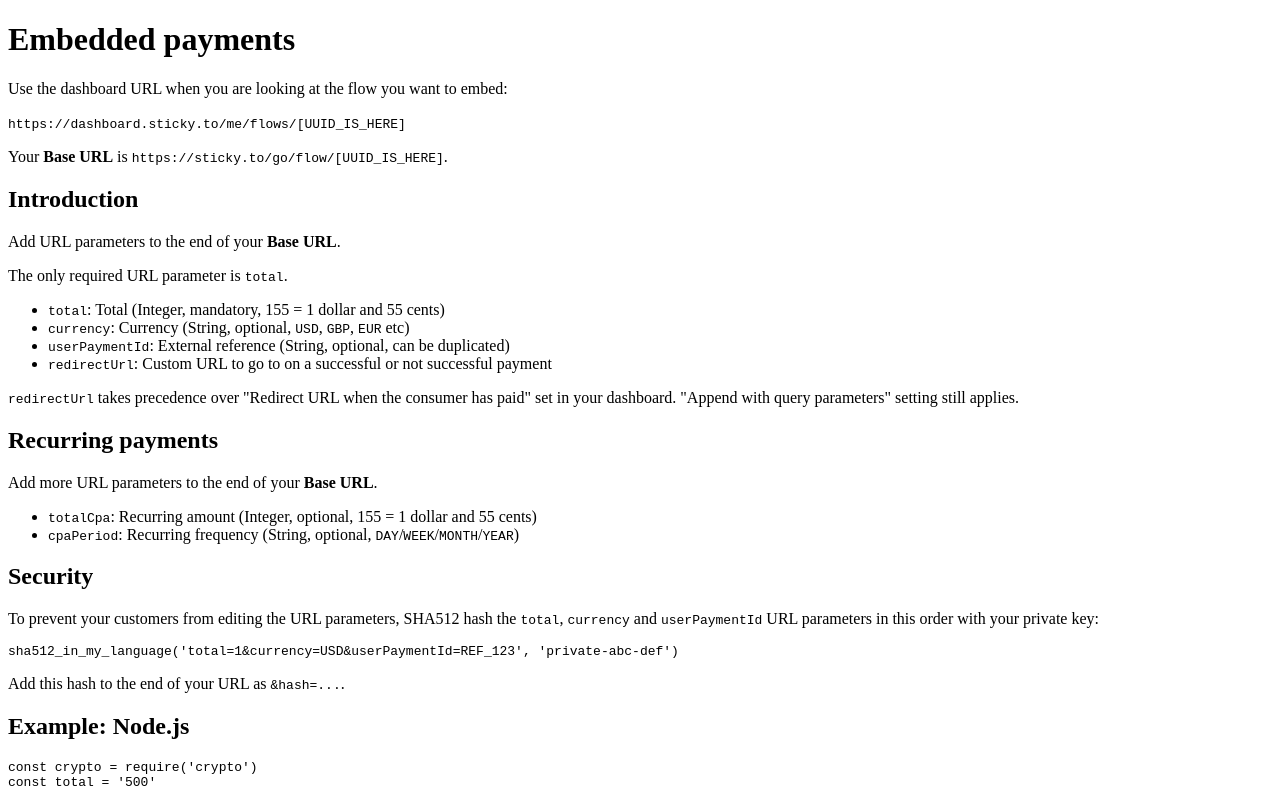
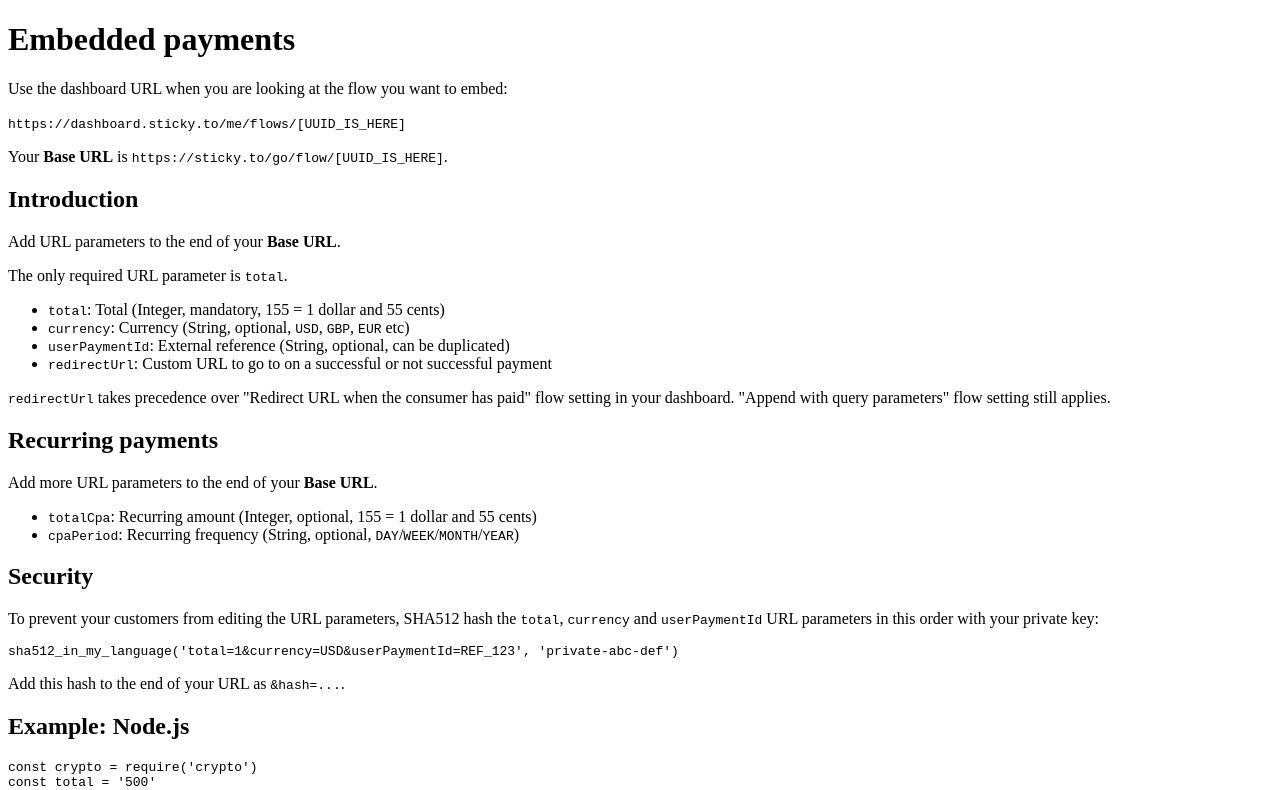
Before and after one commit to Stickyto/sticky-docs, a Next.js app in the folder src/: page /embedded-payments in a window 1280 px wide. Shown: the top 790 px of the page. Built offline with nearby package versions, Linux system fonts and the light colour scheme.

Commit message:
Typo (`embedded-payments.mdx`).

```diff
--- a/src/pages/embedded-payments.mdx
+++ b/src/pages/embedded-payments.mdx
@@ -17,7 +17,7 @@
  - `userPaymentId`: External reference (String, optional, can be duplicated)
  - `redirectUrl`: Custom URL to go to on a successful or not successful payment
 
- `redirectUrl` takes precedence over "Redirect URL when the consumer has paid" set in your dashboard. "Append with query parameters" setting still applies.
+ `redirectUrl` takes precedence over "Redirect URL when the consumer has paid" flow setting in your dashboard. "Append with query parameters" flow setting still applies.
 
 ## Recurring payments
 
```
